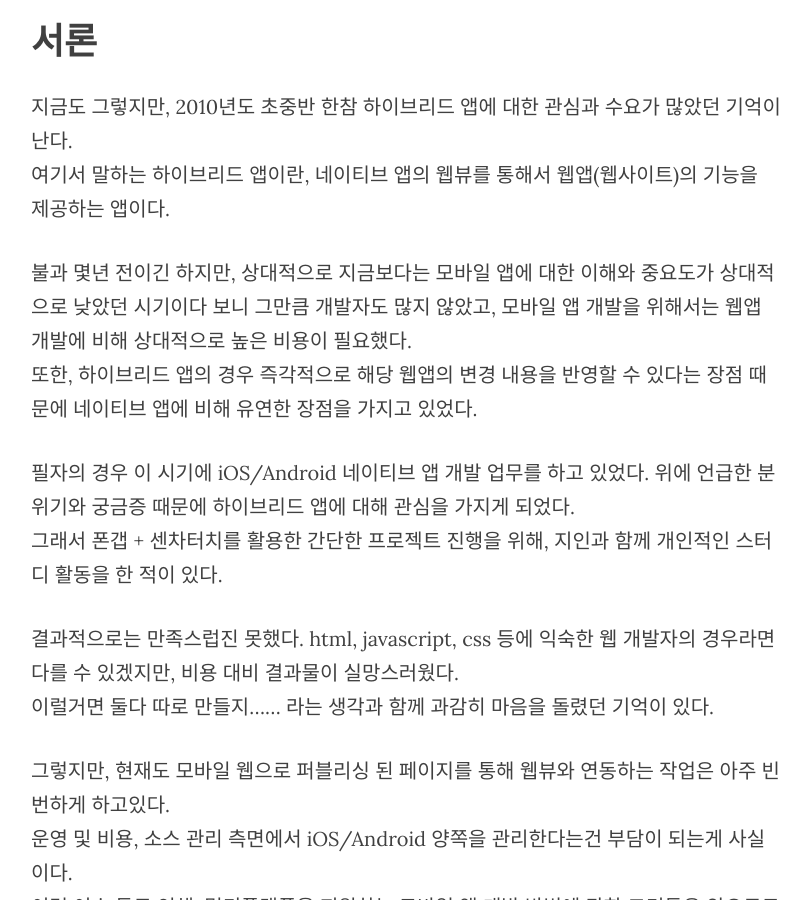
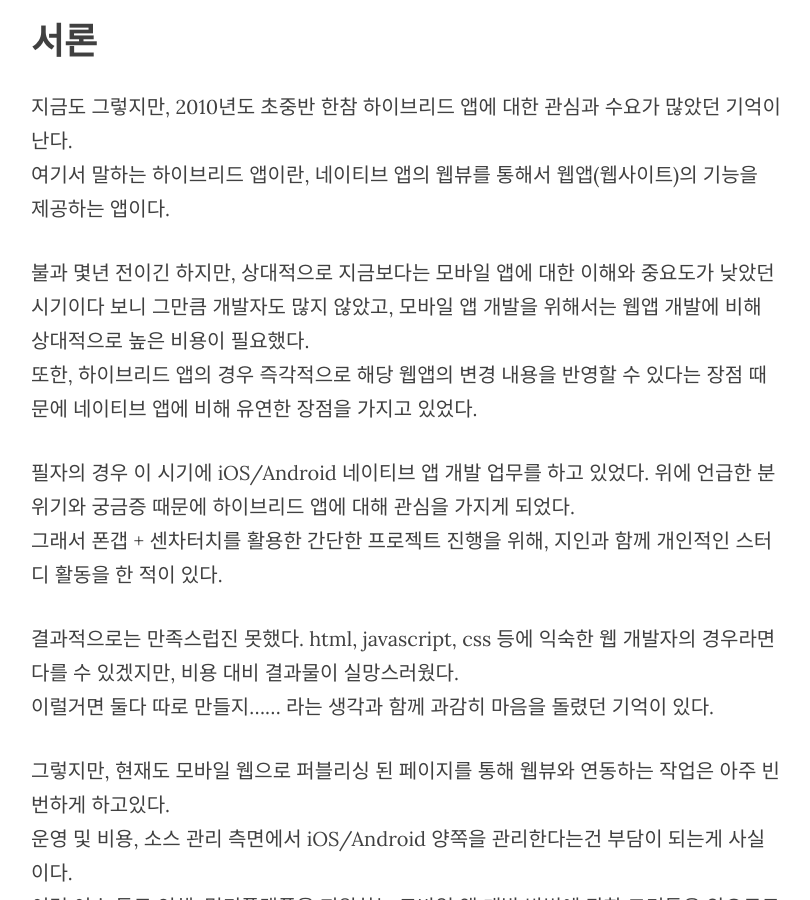
Before and after one commit to hwj4477/hwj4477.github.io, a Jekyll site: the page built from _posts/2017-02-01-ReactNative-1-Setting.markdown, in a window 1280 px wide and 900 px high, scrolled down 495 px. Shown: the whole window, without its empty margins (234-1044 px from the left). Built offline with Jekyll 4.4.1, drawn with Linux system fonts in a browser that asks for light colours; nearby versions of some CDN libraries; comment, search, counter and statistics services are not loaded.

Commit message:
update post : React Native - 1

```diff
--- a/_posts/2017-02-01-ReactNative-1-Setting.markdown
+++ b/_posts/2017-02-01-ReactNative-1-Setting.markdown
@@ -11,7 +11,7 @@ category:   ReactNative
 지금도 그렇지만, 2010년도 초중반 한참 하이브리드 앱에 대한 관심과 수요가 많았던 기억이 난다.<br />
 여기서 말하는 하이브리드 앱이란, 네이티브 앱의 웹뷰를 통해서 웹앱(웹사이트)의 기능을 제공하는 앱이다.<br />
 
-불과 몇년 전이긴 하지만, 상대적으로 지금보다는 모바일 앱에 대한 이해와 중요도가 상대적으로 낮았던 시기이다 보니 그만큼 개발자도 많지 않았고, 모바일 앱 개발을 위해서는 웹앱 개발에 비해 상대적으로 높은 비용이 필요했다.<br />
+불과 몇년 전이긴 하지만, 상대적으로 지금보다는 모바일 앱에 대한 이해와 중요도가 낮았던 시기이다 보니 그만큼 개발자도 많지 않았고, 모바일 앱 개발을 위해서는 웹앱 개발에 비해 상대적으로 높은 비용이 필요했다.<br />
 또한, 하이브리드 앱의 경우 즉각적으로 해당 웹앱의 변경 내용을 반영할 수 있다는 장점 때문에 네이티브 앱에 비해 유연한 장점을 가지고 있었다.<br />
 
 필자의 경우 이 시기에 iOS/Android 네이티브 앱 개발 업무를 하고 있었다. 위에 언급한 분위기와 궁금증 때문에 하이브리드 앱에 대해 관심을 가지게 되었다.<br />
```
